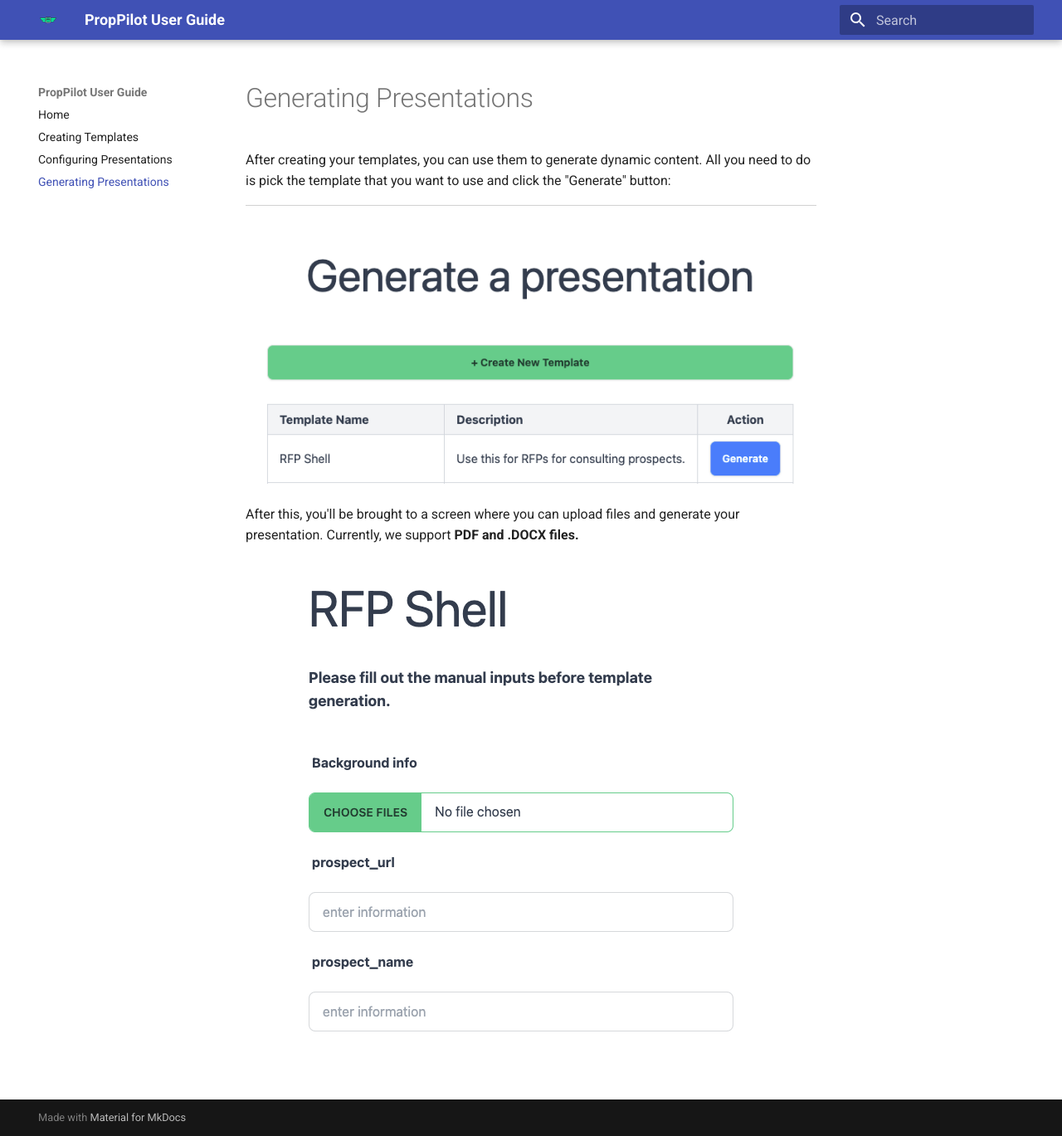
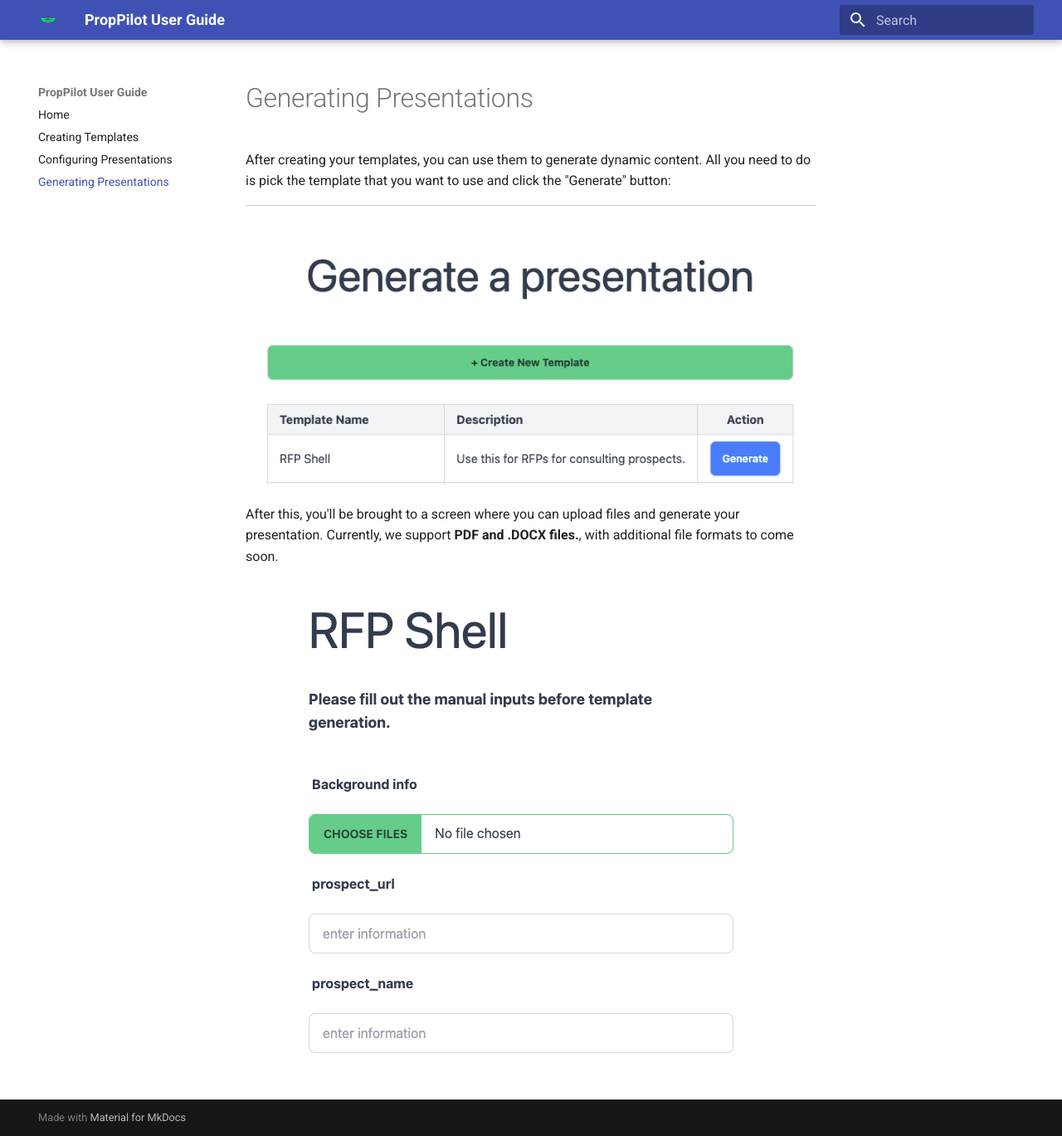
Before and after one commit to samereed/prop_pilot_docs, an MkDocs documentation site: the page built from docs/generate_content.md, in a window 1280 px wide and 1369 px high. Shown: the whole window at 83% size. Built offline with MkDocs 1.6.1 and Material for MkDocs 9.7.7, drawn with Linux system fonts in a browser that asks for light colours.

Commit message:
edited generate_content.md

```diff
--- a/docs/generate_content.md
+++ b/docs/generate_content.md
@@ -2,6 +2,6 @@
 
 ![Alt text](assets/generate_presentation.png)
 
-After this, you'll be brought to a screen where you can upload files and generate your presentation. Currently, we support **PDF and .DOCX files.**
+After this, you'll be brought to a screen where you can upload files and generate your presentation. Currently, we support **PDF and .DOCX files.**, with additional file formats to come soon.
 
 ![Alt text](assets/rfp_shell.png)
```
